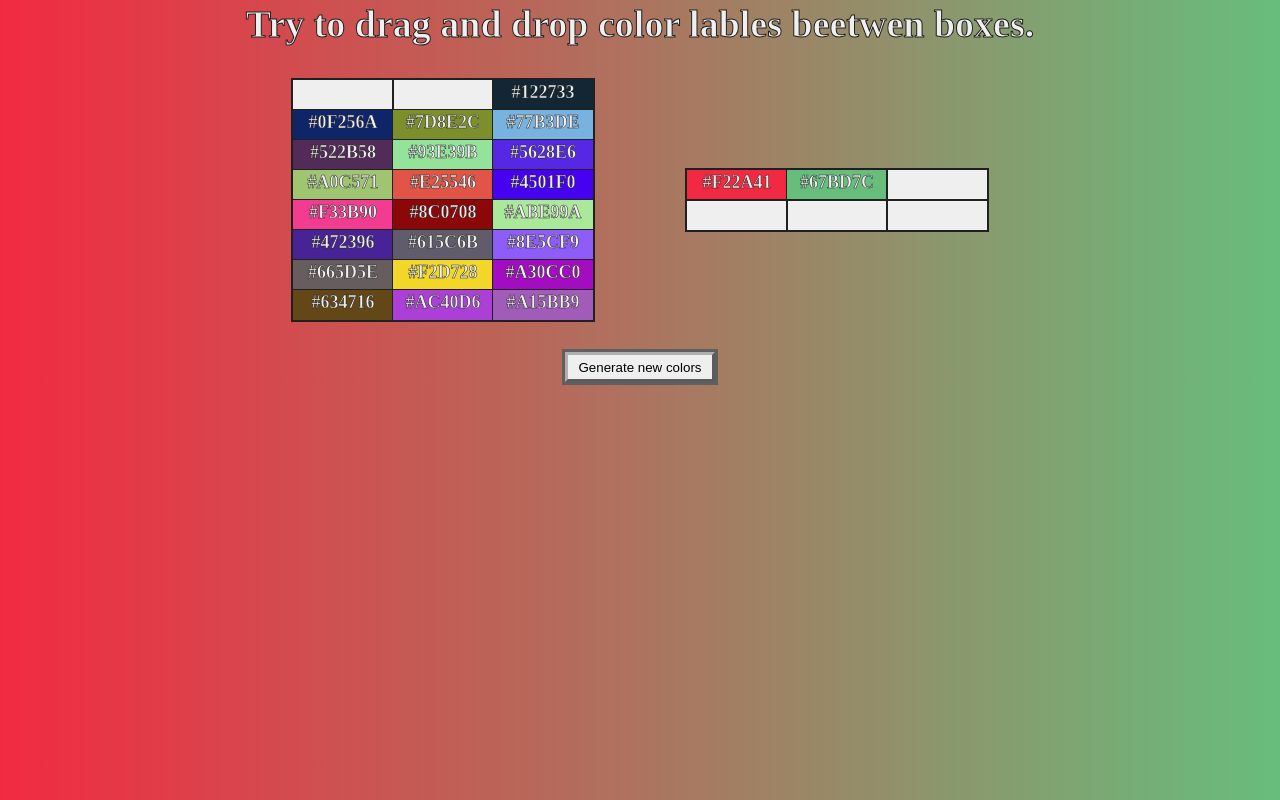
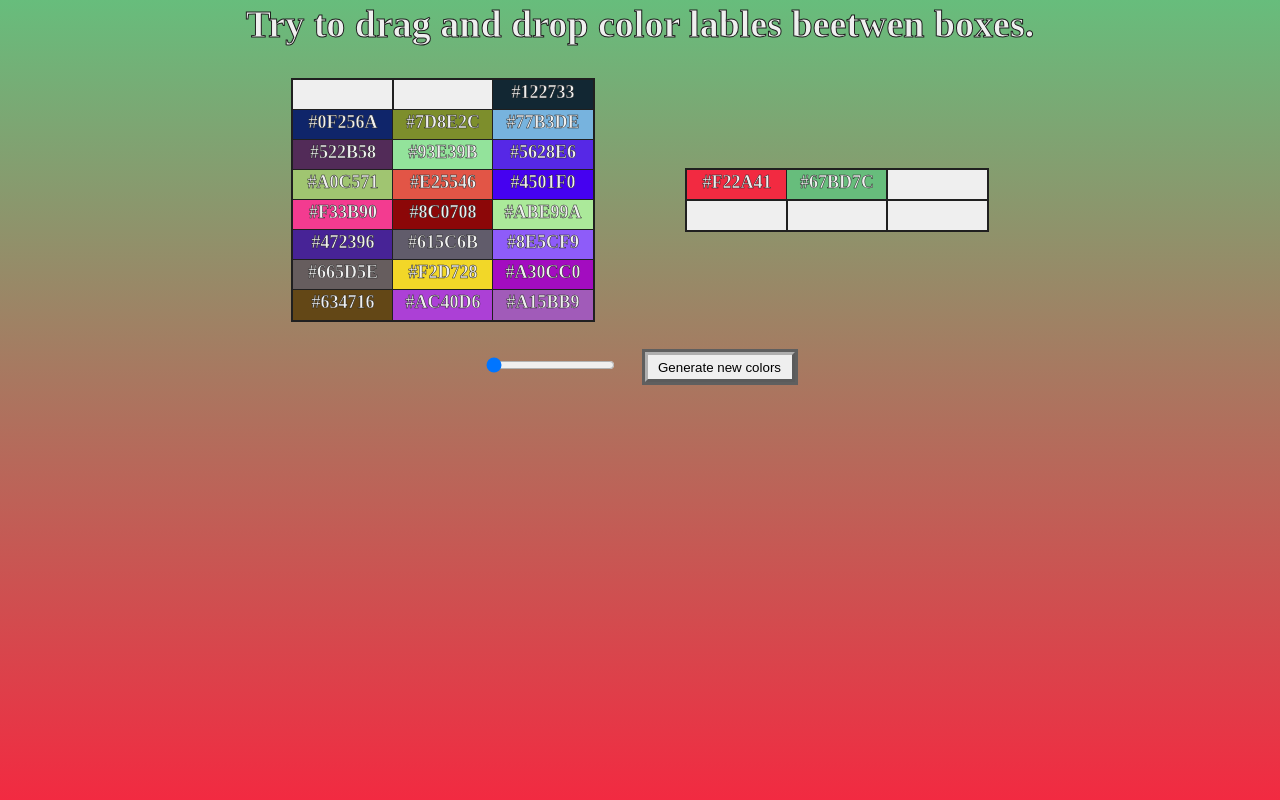
Before and after one commit to d6felix/dnd-gradient-background, a React app: page / in a window 1280 px wide. Built offline with nearby package versions, Linux system fonts and the light colour scheme.

Commit message:
added slider to change tilt

```diff
--- a/src/App.scss
+++ b/src/App.scss
@@ -5,10 +5,7 @@
     align-content: center;
     align-items: center;
     justify-content: center;
-
-    &_drop {
-        gap: 30px;
-    }
+    gap: 30px;
 }
 
 .header {
--- a/src/App.tsx
+++ b/src/App.tsx
@@ -7,6 +7,7 @@ import { generateColorsTable } from "@utils/generateColorsTable";
 import { useGradientColor } from "@utils/useGradientColor";
 import ColorLabel from "@components/ColorLabel";
 import DropContainer from "@components/DropContainer/DropContainer";
+import SliderInput from "@components/SliderInput";
 
 const STORE_SIZE: number = 24;
 const CALC_SIZE: number = 6;
@@ -31,8 +32,9 @@ export const App = () => {
     const labels: ColorLabel[] = Array.from(Array(STORE_SIZE)).map((_, index) =>
         <ColorLabel index={index} selected={selected[index]} color={colorsTable[index]} />
     );
+    const [valueSlider, setValueSlider] = useState<number>(0);
 
-    document.getElementsByTagName("body")[0].style.background = useGradientColor(selected, colorsTable);
+    document.getElementsByTagName("body")[0].style.background = useGradientColor(selected, colorsTable, valueSlider);
     return (
         <>
             <div className={classNames("flex-wrapper")}>
@@ -43,6 +45,7 @@ export const App = () => {
                 <DropContainer type={ItemTypes.CALC} selected={selected} setSelected={setSelected} size={CALC_SIZE} labels={labels} />
             </div>
             <div className={classNames("flex-wrapper")}>
+                <SliderInput value={valueSlider} setValue={setValueSlider} />
                 <Button className={classNames("button")} onClick={() => { setColorsTable(generateColorsTable()) }}>Generate new colors</Button>
             </div>
         </>
--- /dev/null
+++ b/src/components/SliderInput/SliderInput.tsx
@@ -0,0 +1,24 @@
+import classNames from "classnames";
+import React from "react";
+
+type SliderInputProps = {
+    value: number;
+    setValue: React.Dispatch<React.SetStateAction<number>>;
+}
+
+export const SliderInput: React.FC<SliderInputProps> = ({ value, setValue }) => {
+    return (
+        <div className={classNames("slider__container")}>
+            <input
+                type="range"
+                min={0}
+                max={360}
+                value={value}
+                onChange={(e) => setValue(Number.parseInt(e.target.value))}
+                className={classNames("slider__input")}
+            />
+        </div>
+    );
+}
+
+export default SliderInput;
--- /dev/null
+++ b/src/components/SliderInput/index.ts
@@ -0,0 +1 @@
+export { default } from "./SliderInput";
--- a/src/index.scss
+++ b/src/index.scss
@@ -3,3 +3,11 @@
     padding: 0;
     box-sizing: border-box;
 }
+
+html {
+    height: 100%;
+}
+
+body {
+    min-height: 100%;
+}
--- a/src/utils/useGradientColor.ts
+++ b/src/utils/useGradientColor.ts
@@ -1,17 +1,18 @@
 import { Selected } from "@App";
 import { useMemo } from "react";
 
-export const useGradientColor = (selected: Selected[], colorsTable: string[]): string => useMemo(() => {
+export const useGradientColor = (selected: Selected[], colorsTable: string[], tilt: number): string => useMemo(() => {
     const filteredColors = selected.filter((item) => item.isSelected);
     if (filteredColors.length >= 2) {
         let selectedColors = filteredColors.sort((a, b) => a.position - b.position)
-            .reduce((result, item) => {
+            .reduce((result, item, i) => {
+                const percentStep = (100 / (filteredColors.length - 1) * i).toFixed(2);
                 const index = selected.findIndex(i => i.isSelected && i.position === item.position)
-                return result + ", " + colorsTable[index];
+                return result + `, ${colorsTable[index]} ${percentStep}%`;
             }, "");
 
-        return `linear-gradient(90deg${selectedColors})`;
+        return `linear-gradient(${tilt}deg${selectedColors})`;
     } else {
         return "#FFFFFF";
     }
-}, [selected, colorsTable]);
+}, [selected, colorsTable, tilt]);
```
